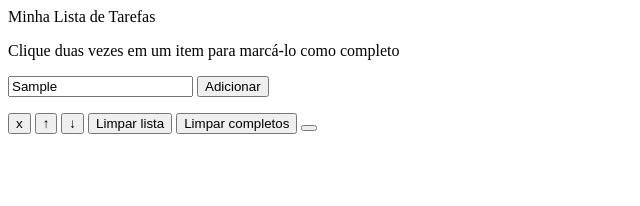
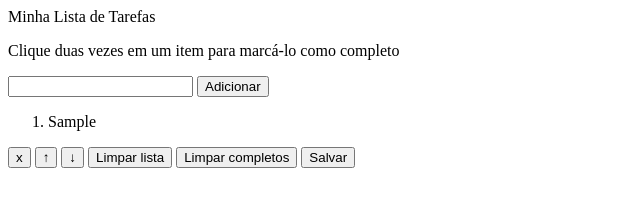
Before and after one commit to martinsfaah/todo-list, a website: page index.html in a window 1280 px wide. Both pictures are taken after typing "Sample" into the empty fields and a click on the button "Adicionar". Shown: the whole page, without its empty margins (0-640 px from the left). Drawn offline with Linux system fonts and the light colour scheme.

Commit message:
add 5 e 6

```diff
--- a/index.html
+++ b/index.html
@@ -19,6 +19,7 @@
   <button id="mover-baixo">↓</button>
   <button id="apaga-tudo">Limpar lista</button>
   <button id="remover-finalizados">Limpar completos</button>
-  <button id="salvar-tarefas"></button>
+  <button id="salvar-tarefas">Salvar</button>
+  <script src="script.js"></script>
 </body>
 </html>
--- a/script.js
+++ b/script.js
@@ -0,0 +1,25 @@
+const tarefas = [];
+const botaoTarefa = document.getElementById('criar-tarefa');
+
+function addLista() {
+  const tarefa = tarefas[tarefas.length - 1];
+  const ol = document.getElementById('lista-tarefas');
+  const li = document.createElement('li');
+  const todo = document.getElementsByClassName('todo');
+  ol.appendChild(li);
+  li.className = 'todo';
+  todo[todo.length - 1].innerText = tarefa;
+}
+
+function armazenarTarefa() {
+  const tarefa = document.getElementById('texto-tarefa');
+  if (!tarefa.value) {
+    console.log('valor invalido');
+  } else {
+    tarefas.push(tarefa.value);
+    tarefa.value = '';
+    console.log(tarefas);
+    addLista();
+  }
+}
+botaoTarefa.addEventListener('click', armazenarTarefa);
```
